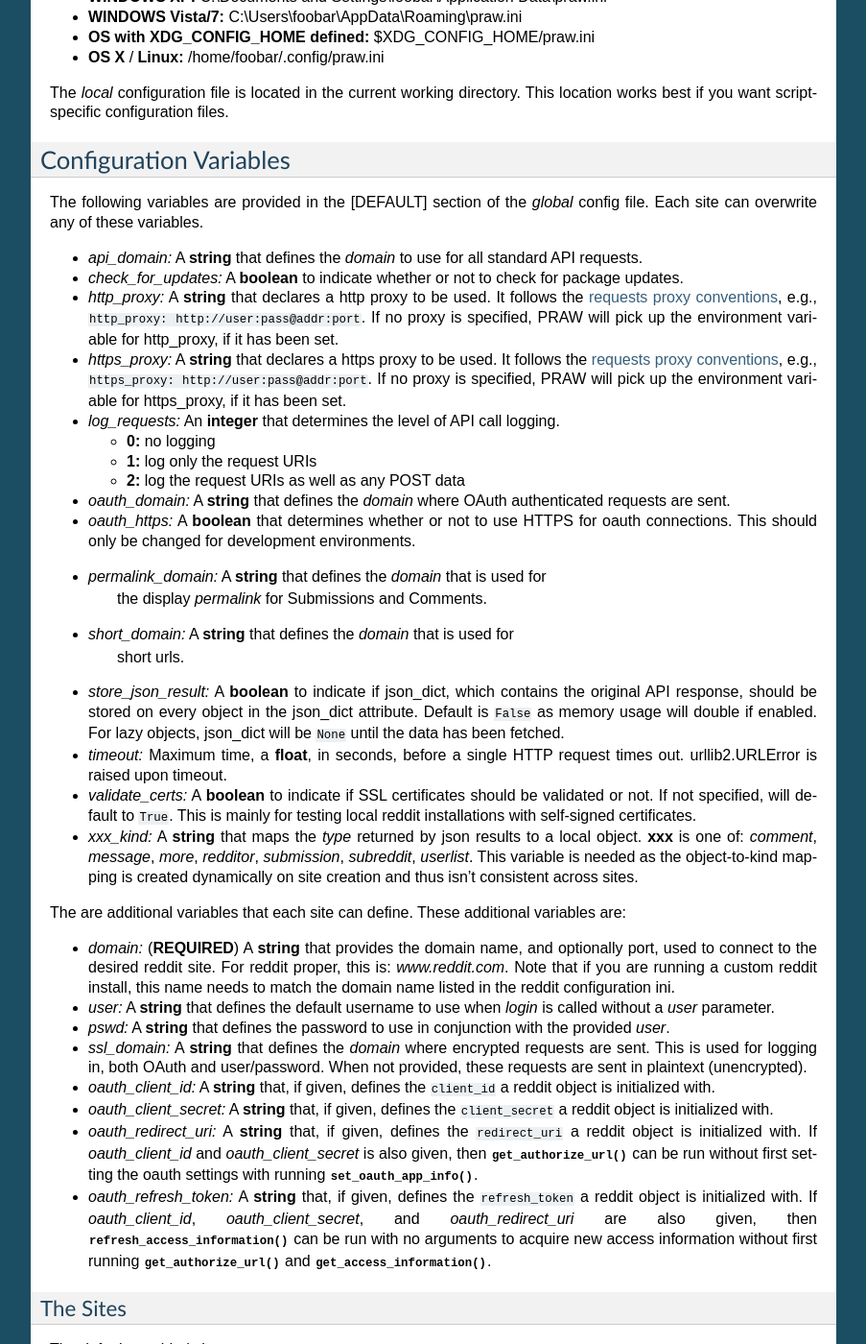
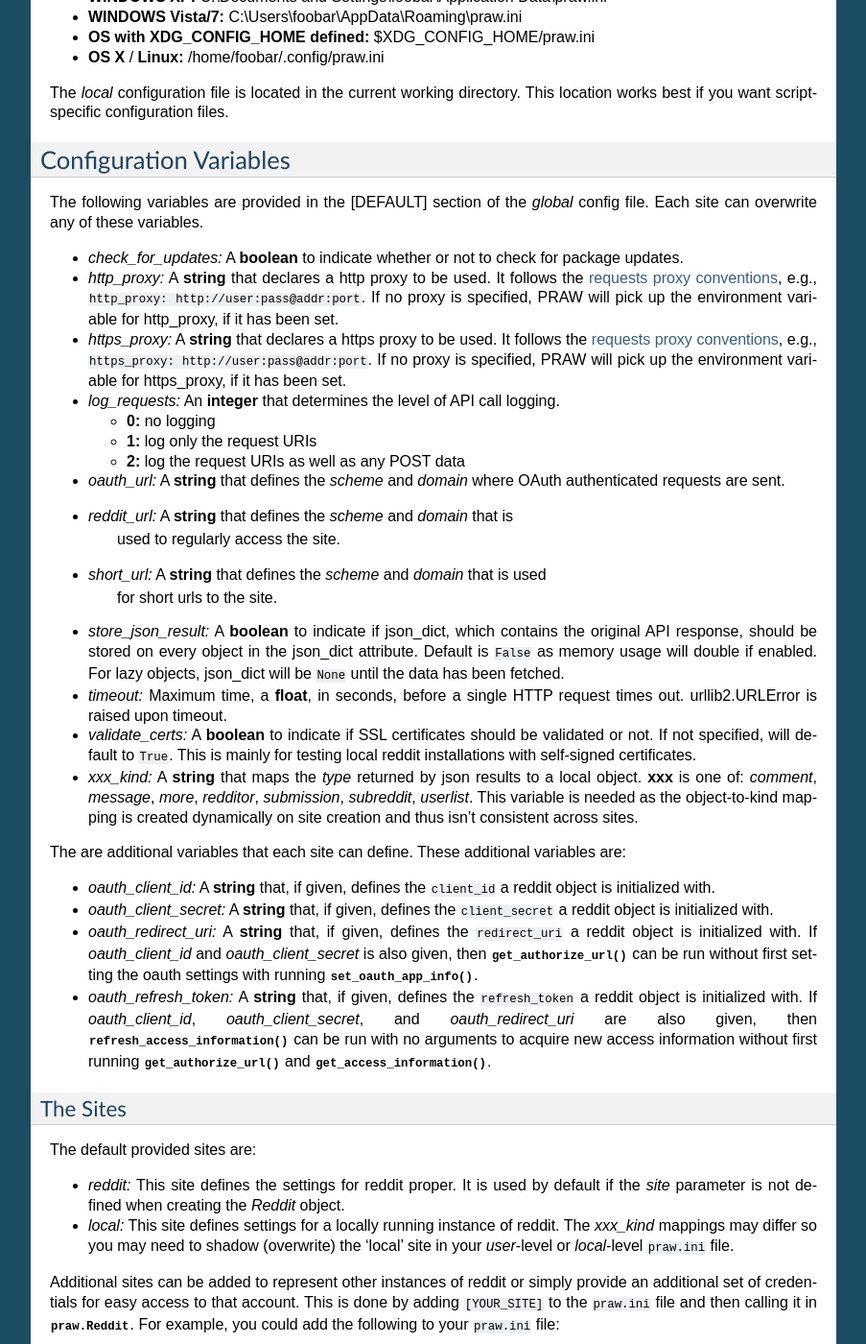
Before and after one commit to praw-dev/praw, a Sphinx documentation site: the page built from docs/pages/configuration_files.rst, in a window 1280 px wide and 1400 px high, scrolled down 624 px. Shown: the whole window at 96% size, without its empty margins (198-1101 px from the left). Built offline with Sphinx 7.4.7, drawn with Linux system fonts in a browser that asks for light colours; some of the changed text lies outside the part shown.

Commit message:
Clean up praw.ini and associated code.

```diff
--- a/docs/pages/configuration_files.rst
+++ b/docs/pages/configuration_files.rst
@@ -51,8 +51,6 @@ Configuration Variables
 The following variables are provided in the [DEFAULT] section of the *global*
 config file. Each site can overwrite any of these variables.
 
-* *api_domain:* A **string** that defines the *domain* to use for all
-  standard API requests.
 * *check_for_updates:* A **boolean** to indicate whether or not to check for
   package updates.
 * *http_proxy:* A **string** that declares a http proxy to be used. It follows
@@ -60,8 +58,8 @@ config file. Each site can overwrite any of these variables.
   <http://docs.python-requests.org/en/latest/user/advanced/#proxies>`_, e.g.,
   ``http_proxy: http://user:pass@addr:port``. If no proxy is specified, PRAW
   will pick up the environment variable for http_proxy, if it has been set.
-* *https_proxy:* A **string** that declares a https proxy to be used. It follows
-  the `requests proxy conventions
+* *https_proxy:* A **string** that declares a https proxy to be used. It
+  follows the `requests proxy conventions
   <http://docs.python-requests.org/en/latest/user/advanced/#proxies>`_, e.g.,
   ``https_proxy: http://user:pass@addr:port``. If no proxy is specified, PRAW
   will pick up the environment variable for https_proxy, if it has been set.
@@ -71,20 +69,18 @@ config file. Each site can overwrite any of these variables.
   * **1:** log only the request URIs
   * **2:** log the request URIs as well as any POST data
 
-* *oauth_domain:* A **string** that defines the *domain* where OAuth
+* *oauth_url:* A **string** that defines the *scheme* and *domain* where OAuth
   authenticated requests are sent.
-* *oauth_https:* A **boolean** that determines whether or not to use HTTPS for
-  oauth connections. This should only be changed for development environments.
-* *permalink_domain:* A **string** that defines the *domain* that is used for
-   the display *permalink* for Submissions and Comments.
-* *short_domain:* A **string** that defines the *domain* that is used for
-   short urls.
+* *reddit_url:* A **string** that defines the *scheme* and *domain* that is
+   used to regularly access the site.
+* *short_url:* A **string** that defines the *scheme* and *domain* that is used
+   for short urls to the site.
 * *store_json_result:* A **boolean** to indicate if json_dict, which contains
   the original API response, should be stored on every object in the json_dict
   attribute. Default is ``False`` as memory usage will double if enabled. For
   lazy objects, json_dict will be ``None`` until the data has been fetched.
-* *timeout:* Maximum time, a **float**, in seconds, before a single HTTP request
-  times out. urllib2.URLError is raised upon timeout.
+* *timeout:* Maximum time, a **float**, in seconds, before a single HTTP
+  request times out. urllib2.URLError is raised upon timeout.
 * *validate_certs:* A **boolean** to indicate if SSL certificates should be
   validated or not.  If not specified, will default to ``True``.  This is
   mainly for testing local reddit installations with self-signed certificates.
@@ -99,18 +95,6 @@ config file. Each site can overwrite any of these variables.
 The are additional variables that each site can define. These additional
 variables are:
 
-* *domain:* (**REQUIRED**) A **string** that provides the domain name, and
-  optionally port, used to connect to the desired reddit site. For reddit
-  proper, this is: `www.reddit.com`. Note that if you are running a custom
-  reddit install, this name needs to match the domain name listed in the
-  reddit configuration ini.
-* *user:* A **string** that defines the default username to use when *login*
-  is called without a *user* parameter.
-* *pswd:* A **string** that defines the password to use in conjunction with
-  the provided *user*.
-* *ssl_domain:* A **string** that defines the *domain*  where encrypted
-  requests are sent. This is used for logging in, both OAuth and user/password.
-  When not provided, these requests are sent in plaintext (unencrypted).
 * *oauth_client_id:* A **string** that, if given, defines the ``client_id`` a
   reddit object is initialized with.
 * *oauth_client_secret:* A **string** that, if given, defines the
@@ -149,50 +133,17 @@ in :class:`praw.Reddit`. For example, you could add the following to your
 .. code-block:: text
 
     [YOUR_SITE]
-    domain: www.myredditsite.com
-    ssl_domain: ssl.myredditsite.com
-    user: bboe
-    pswd: this_isn't_my_password
+    oauth_url: http://reddit.local
+    reddit_url: http://reddit.local
 
-From there, to specify the reddit instance of "YOUR_SITE", you would do something
-like this:
+From there, to specify the reddit instance of "YOUR_SITE", you would do
+something like this:
 
 .. code-block:: python
 
     import praw
 
     r = praw.Reddit(user_agent='Custom Site Example for PRAW',
-	                site_name='YOUR_SITE')
+                    site_name='YOUR_SITE')
 
 Of course, you can use any of the above Configuration Variables as well.
-
-Example praw.ini file
-^^^^^^^^^^^^^^^^^^^^^
-
-The following is an example ``praw.ini`` file which has 4 sites defined: 2 for
-a reddit proper accounts and 2 for local reddit testing.
-
-.. code-block:: text
-
-    [bboe]
-    domain: www.reddit.com
-    ssl_domain: ssl.reddit.com
-    user: bboe
-    pswd: this_isn't_my_password
-
-    [reddit_dev]
-    domain: www.reddit.com
-    ssl_domain: ssl.reddit.com
-    user: someuser
-    pswd: somepass
-
-    [local_dev1]
-    domain: reddit.local:8000
-    user: someuser
-    pswd: somepass
-
-    [local_wacky_dev]
-    domain: reddit.local:8000
-    user: someuser
-    pswd: somepass
-    default_content_limit: 2
```
Also changed, not shown: CHANGES.rst (+7 -0 lines), praw/__init__.py (+12 -34 lines), 4 other files.
